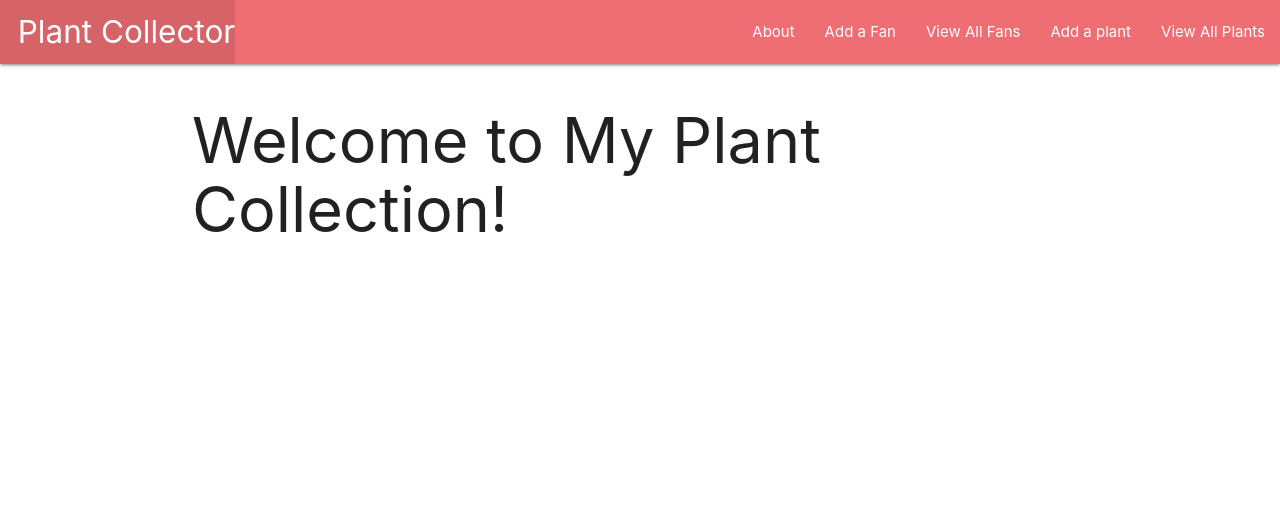
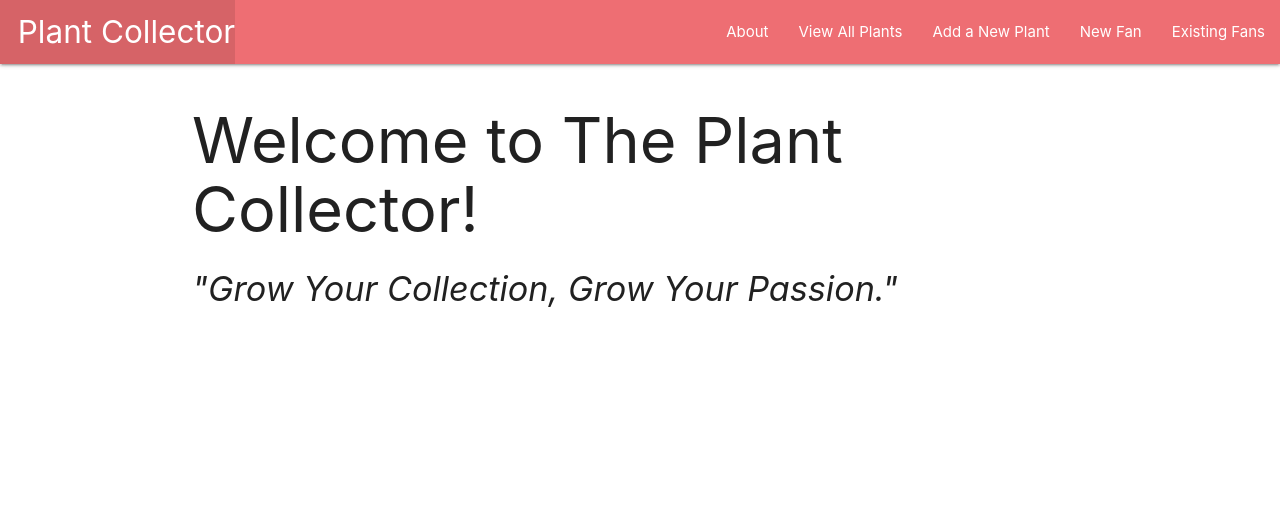
Before and after one commit to bcstidd/plant-collector, a Django app: page / in a window 1280 px wide. Shown: the top 506 px of the page. Run offline with Django 4.2, Linux system fonts and the light colour scheme.

Commit message:
updated Fan List

```diff
--- a/main_app/templates/base.html
+++ b/main_app/templates/base.html
@@ -21,10 +21,10 @@
         </ul>
         <ul class="right">
           <li><a href="{% url 'about' %}">About</a></li>
-          <li><a href="{% url 'admirers_create' %}">Add a Fan</a></li>
-          <li><a href="{% url 'admirers_index' %}">View All Fans</a></li>
-          <li><a href="{% url 'plants_create' %}">Add a plant</a></li>
           <li><a href="{% url 'index' %}">View All Plants</a></li>
+          <li><a href="{% url 'plants_create' %}">Add a New Plant</a></li>
+          <li><a href="{% url 'admirers_create' %}">New Fan</a></li>
+          <li><a href="{% url 'admirers_index' %}">Existing Fans</a></li>
         </ul>
       </div>
     </nav>
--- a/main_app/templates/home.html
+++ b/main_app/templates/home.html
@@ -1,4 +1,5 @@
 {% extends 'base.html' %}
 {% block content %}
-<h1>Welcome to My Plant Collection!</h1>
+<h1>Welcome to The Plant Collector!</h1>
+<i><h4>"Grow Your Collection, Grow Your Passion."</h4></i>
 {% endblock %}
--- a/main_app/templates/main_app/admirer_detail.html
+++ b/main_app/templates/main_app/admirer_detail.html
@@ -8,8 +8,8 @@
     <div class="card">
       <div class="card-content">
         <span class="card-title">{{ admirer.name }}</span>
-        <p>Location: {{ admirer.location }}</p>
       </div>
+      <p>Location: {{ admirer.location }}</p>
       <div class="card-action">
         <a href="{% url 'admirers_update' admirer.id %}">Edit</a>
         <a href="{% url 'admirers_delete' admirer.id %}">Delete</a>
--- a/main_app/urls.py
+++ b/main_app/urls.py
@@ -12,7 +12,7 @@ urlpatterns = [
     path('plants/<int:plant_id>/add_thirsty/', views.add_thirsty, name='add_thirsty'),
     path('plants/<int:plant_id>/assoc_admirer/<int:admirer_id>/', views.assoc_admirer, name='assoc_admirer'),
     path('plantss/<int:plant_id>/disassoc_admirer/<int:admirer_id>/', views.disassoc_admirer, name='disassoc_admirer'),
-    path('plants/', views.AdmirerList.as_view(), name='admirers_index'),
+    path('plants/admirers', views.AdmirerList.as_view(), name='admirers_index'),
     path('admirers/<int:pk>/', views.AdmirerDetail.as_view(), name='admirers_detail'),
     path('admirers/create/', views.AdmirerCreate.as_view(), name='admirers_create'),
     path('admirers/<int:pk>/update/', views.AdmirerUpdate.as_view(), name='admirers_update'),
--- a/main_app/views.py
+++ b/main_app/views.py
@@ -61,7 +61,7 @@ class AdmirerCreate(CreateView):
 
 class AdmirerUpdate(UpdateView):
   model = Admirer
-  fields = ['name', 'color']
+  fields = ['name', 'location']
 
 class AdmirerDelete(DeleteView):
   model = Admirer
```
Also changed, not shown: main_app/templates/about.html (+10 -4 lines), main_app/templates/plants/detail.html (+4 -3 lines).
